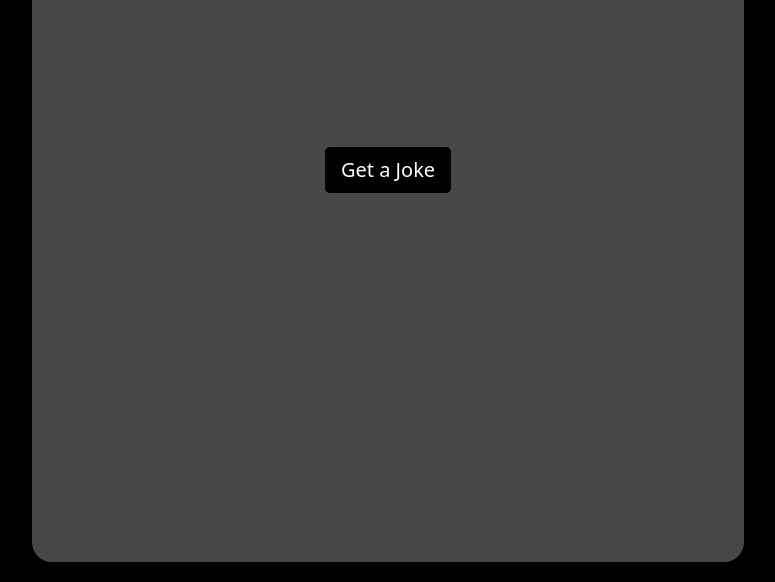
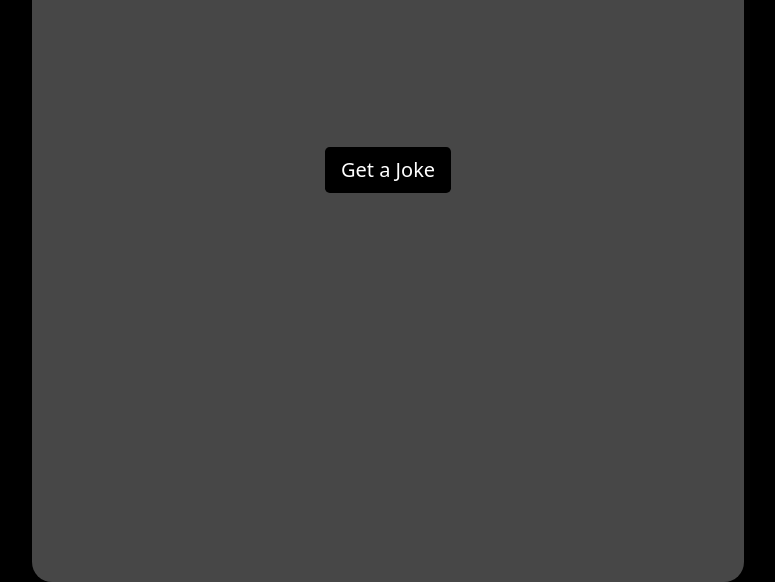
Before and after one commit to rgs1690/webpack-joke-generator, a website built with webpack: page src/index.html in a window 1280 px wide. Shown: the part 253-835 px from the top of the page, without its empty margins (252-1027 px from the left). Built offline with nearby package versions, Linux system fonts and the light colour scheme.

Commit message:
fixed styling

```diff
--- a/src/styles/main.scss
+++ b/src/styles/main.scss
@@ -10,7 +10,7 @@ body {
     margin: auto;
     margin-top: 100px;
     width: 712px;
-    height: 715px;
+    height: 735px;
     padding: 40px;
     text-align: center;
     border-radius: 20px;
```
